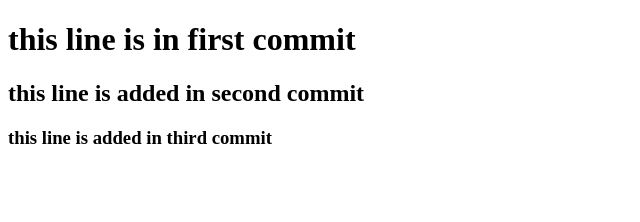
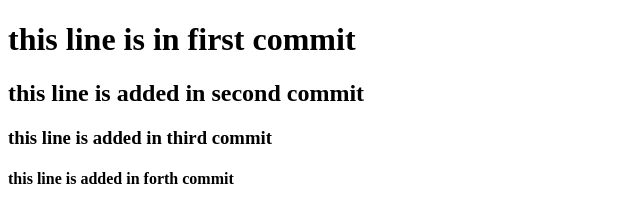
Before and after one commit to ashish12389/git-learning, a plain HTML site: page index.html in a window 1280 px wide. Shown: the whole page, without its empty margins (0-640 px from the left). Drawn offline with Linux system fonts and the light colour scheme.

Commit message:
forth commit

```diff
--- a/index.html
+++ b/index.html
@@ -9,5 +9,6 @@
     <h1>this line is in first commit</h1>
     <h2>this line is added in second commit</h2>
     <h3>this line is added in third commit</h3>
+    <h4>this line is added in forth commit</h4>
 </body>
 </html>
--- a/index.js
+++ b/index.js
@@ -1,3 +1,4 @@
 console.log("first commit");
 consolelog("second commit")
 console.log("third commit")
+console.log("third commit")
```
